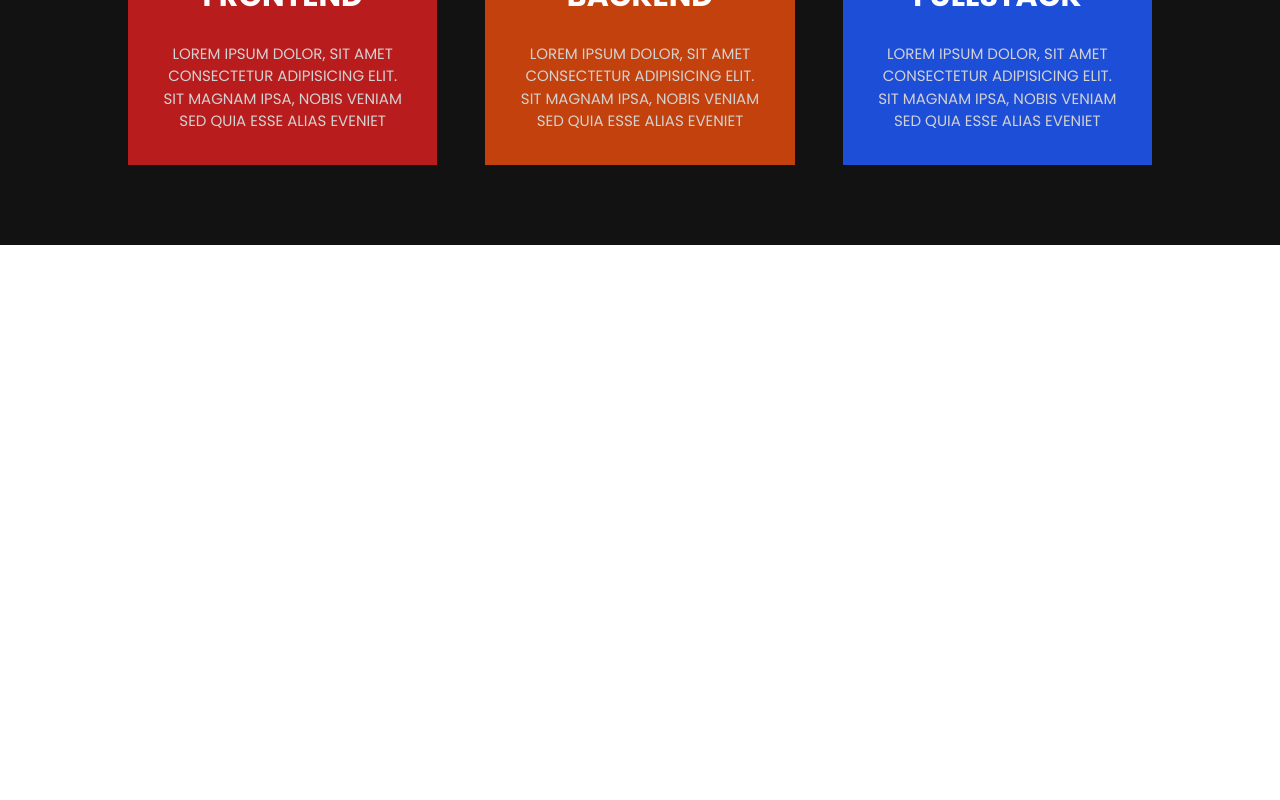
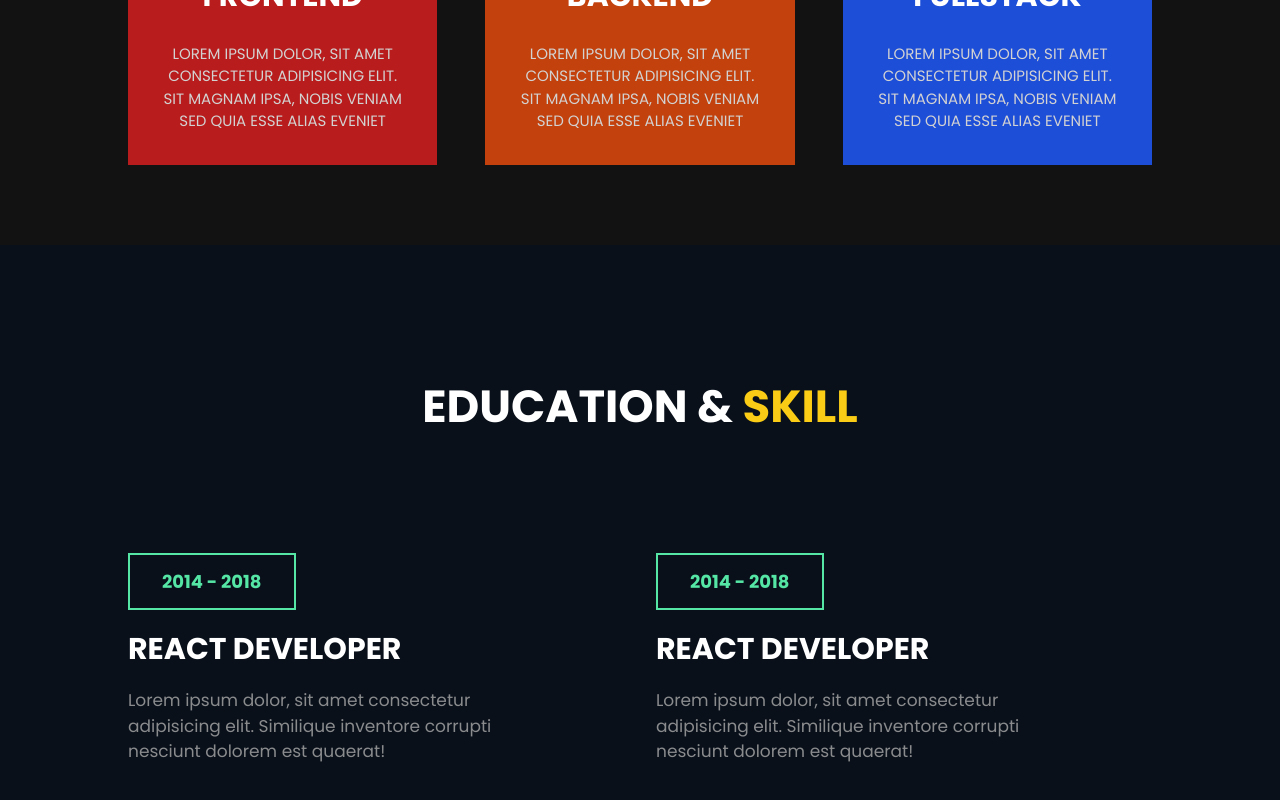
Before and after one commit to camou92/portfolio-react-next-typescript-tailwind, a Next.js app: page / in a window 1280 px wide. Shown: the part 1914-2714 px from the top of the page. Before the commit the page ends 2159 px from the top, so only its background shows below. Built offline with nearby package versions, Linux system fonts and the light colour scheme.

Commit message:
create skilsLanguage page

```diff
--- /dev/null
+++ b/components/Skils.tsx
@@ -0,0 +1,25 @@
+import React from 'react'
+import SkilsItem from './SkilsItem'
+import SkilsLanguage from './SkilsLanguage'
+
+const Skils = () => {
+  return (
+    <div className='pt-[4rem] md:pt-[8rem] pb-[5rem] bg-[#09101a]'>
+        <h1 className='heading'>
+            Education & <span className='text-yellow-400'>Skill</span>
+        </h1>
+        <div className='w-[80%] mx-auto pt-[4rem] md:pt-[8rem] grid grid-cols-1 md:grid-cols-2 gap-[2rem] items-center'>
+            <div>
+                <SkilsItem title="React Developer" year="2014 - 2018" />
+                <SkilsLanguage skill1="html" skill2="css" skill3="javascript" level1="w-[91%]" level2="w-[88%]" level3="w-80%]" />
+            </div>
+            <div>
+                <SkilsItem title="React Developer" year="2014 - 2018" />
+                <SkilsLanguage skill1="React" skill2="TypeScript" skill3="Java" level1="w-[91%]" level2="w-[88%]" level3="w-80%]" />
+            </div>
+        </div>
+    </div>
+  )
+}
+
+export default Skils
--- /dev/null
+++ b/components/SkilsItem.tsx
@@ -0,0 +1,23 @@
+import React from 'react'
+
+interface Props {
+    title: string,
+    year: string
+}
+const SkilsItem = ({ title, year}: Props) => {
+  return (
+    <div className='mb-[4rem] md:mb-[8rem]'>
+        <span className='px-[2rem] text-[#55e6a5] py-[0.9rem] font-bold text-[18px] border-[2px] border-[#55e6a5]'>
+            {year}
+        </span>
+        <h1 className='mt-[2rem] uppercase font-semibold mb-[1rem] text-[20px] sm:text-[25px] md:text-[30px] text-white'>
+            {title}
+        </h1>
+        <p className='text-[#aaaaaa] font-normal w-[80%] text-[17px] opacity-80'>
+            Lorem ipsum dolor, sit amet consectetur adipisicing elit. Similique inventore corrupti nesciunt dolorem est quaerat!
+        </p>
+    </div>
+  )
+}
+
+export default SkilsItem
--- /dev/null
+++ b/components/SkilsLanguage.tsx
@@ -0,0 +1,42 @@
+import React from "react";
+
+interface Props {
+  skill1: string;
+  skill2: string;
+  skill3: string;
+  level1: string;
+  level2: string;
+  level3: string;
+}
+const SkilsLanguage = ({
+  level1,
+  level2,
+  level3,
+  skill1,
+  skill2,
+  skill3,
+}: Props) => {
+  return (
+    <div>
+      <div className="relative mb-[3rem]">
+        <h1 className="p-5 w-[100%] uppercase bg-gray-800 rounded-sm text-white text-[20px] font-bold">
+          {skill1}
+        </h1>
+        <span
+          className={`${level1} bottom-0 h-[6px] absolute bg-[#55e6a5]`}
+        ></span>
+      </div>
+      <div className="relative mb-[3rem]">
+        <h1 className="p-5 w-[100%] uppercase bg-gray-800 rounded-sm text-white text-[20px] font-bold">
+          {skill2}
+        </h1>
+        <span
+          className={`${level2} bottom-0 h-[6px] absolute bg-[#55e6a5]`}
+        ></span>
+      </div>
+
+    </div>
+  );
+};
+
+export default SkilsLanguage;
--- a/pages/index.tsx
+++ b/pages/index.tsx
@@ -3,6 +3,7 @@
 import MobileNav from "@/components/MobileNav";
 import Nav from "@/components/Nav";
 import Services from "@/components/Services";
+import Skils from "@/components/Skils";
 import React, { useState } from "react";
 
 const HomePage = () => {
@@ -22,6 +23,7 @@
           <About />
           {/* Services */}
           <Services />
+          <Skils />
         </div>
       </div>
     </div>
```
